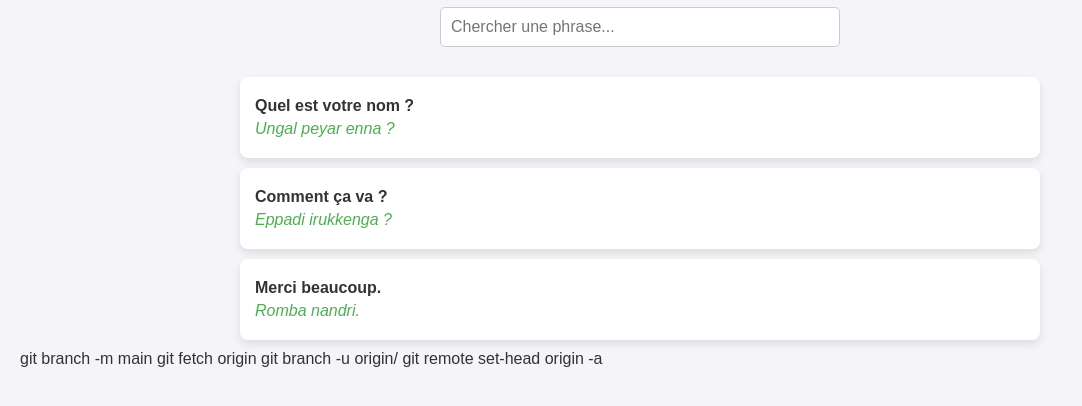
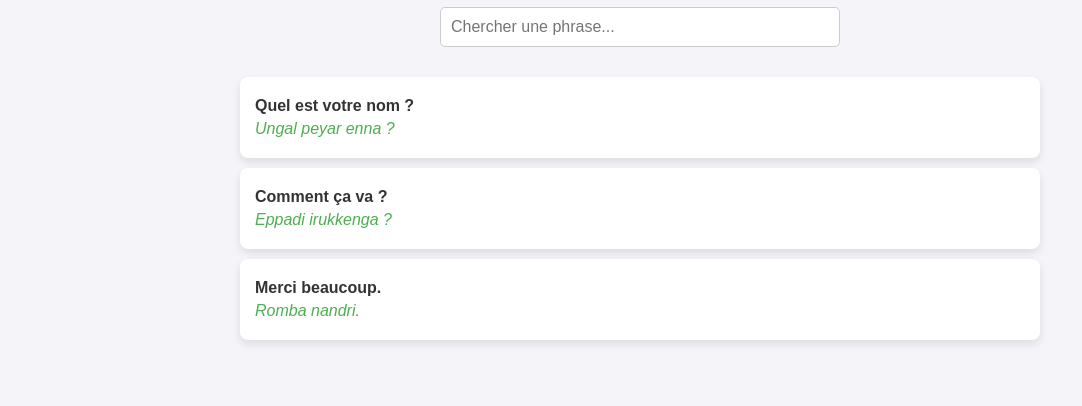
Before and after one commit to Kydcurry/mon-site-tamil, a plain HTML site: page index.html in a window 1280 px wide. Shown: the part 60-466 px from the top of the page, without its empty margins (0-1082 px from the left). Drawn offline with Linux system fonts and the light colour scheme.

Commit message:
Update index.html

```diff
--- a/index.html
+++ b/index.html
@@ -110,7 +110,3 @@
   </script>
 </body>
 </html>
-git branch -m main <BRANCH>
-git fetch origin
-git branch -u origin/<BRANCH> <BRANCH>
-git remote set-head origin -a
```
